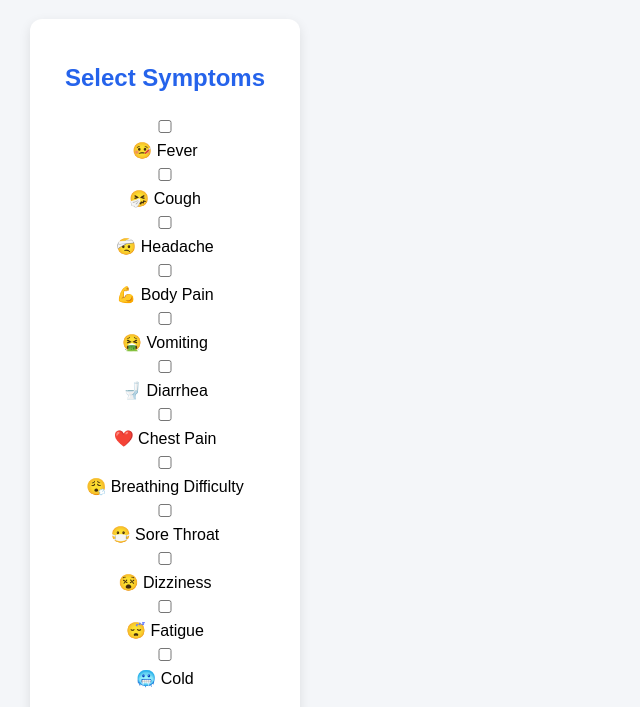
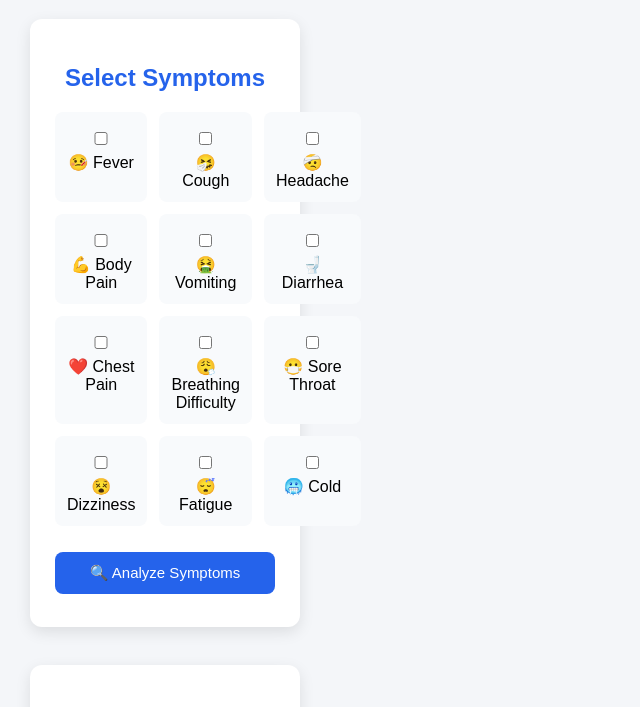
Before and after one commit to biseshghimire243-cyber/Hospitalmanagementsystem, a plain HTML site: page frontend/aiassistant.html in a window 1280 px wide. Shown: the part 92-799 px from the top of the page, without its empty margins (0-640 px from the left). Drawn offline with Linux system fonts and the light colour scheme; no server answers.

Commit message:
the csss page is installing

```diff
--- a/frontend/style.css
+++ b/frontend/style.css
@@ -823,3 +823,46 @@ border-radius:20px;
     color:#ca8a04;
     font-weight:bold;
 }
+.card{
+
+    background:white;
+
+    padding:25px;
+
+    border-radius:12px;
+
+    box-shadow:0 5px 15px rgba(0,0,0,.1);
+
+    margin-bottom:20px;
+
+}
+
+.symptom-grid{
+
+    display:grid;
+
+    grid-template-columns:repeat(3,1fr);
+
+    gap:12px;
+
+}
+
+.symptom-grid label{
+
+    background:#f8fafc;
+
+    padding:12px;
+
+    border-radius:8px;
+
+    cursor:pointer;
+
+    transition:.3s;
+
+}
+
+.symptom-grid label:hover{
+
+    background:#dbeafe;
+
+}
```
